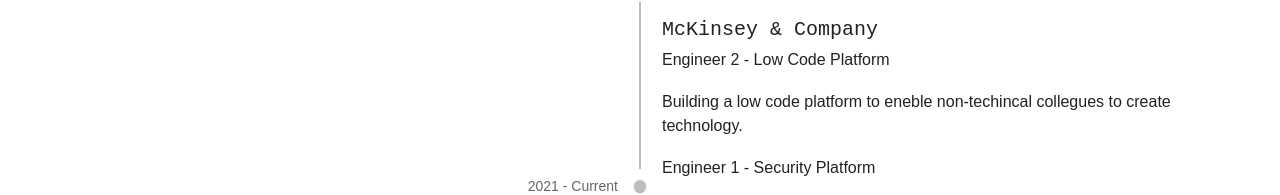
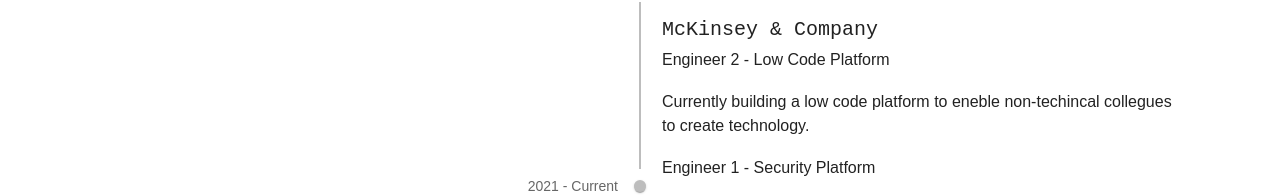
Before and after one commit to tjm165/portfolio, a React (Create React App) app in the folder frontend/: page /about in a window 1280 px wide. Shown: the part 237-432 px from the top of the page. Built offline with nearby package versions, Linux system fonts and the light colour scheme.

Commit message:
Finish about

```diff
--- a/frontend/src/components/pages/about/index.tsx
+++ b/frontend/src/components/pages/about/index.tsx
@@ -100,8 +100,8 @@
             Engineer 2 - Low Code Platform
           </Typography>
           <p>
-            Building a low code platform to eneble non-techincal collegues to
-            create technology.
+            Currently building a low code platform to eneble non-techincal
+            collegues to create technology.
           </p>
         </div>
         <div>
--- a/frontend/src/components/pages/home/WelcomeSection.tsx
+++ b/frontend/src/components/pages/home/WelcomeSection.tsx
@@ -1,5 +1,6 @@
 import { HeroSection } from "../../common/section";
 import { Button } from "@mui/material";
+import LinkedInIcon from "@mui/icons-material/LinkedIn";
 
 export default function WelcomeSection() {
   return (
@@ -18,6 +19,7 @@
           </div>
           <br></br>
           <Button
+            startIcon={<LinkedInIcon />}
             href="mailto:tom.moawad@gmail.com"
             color="primary"
             variant="contained"
```
